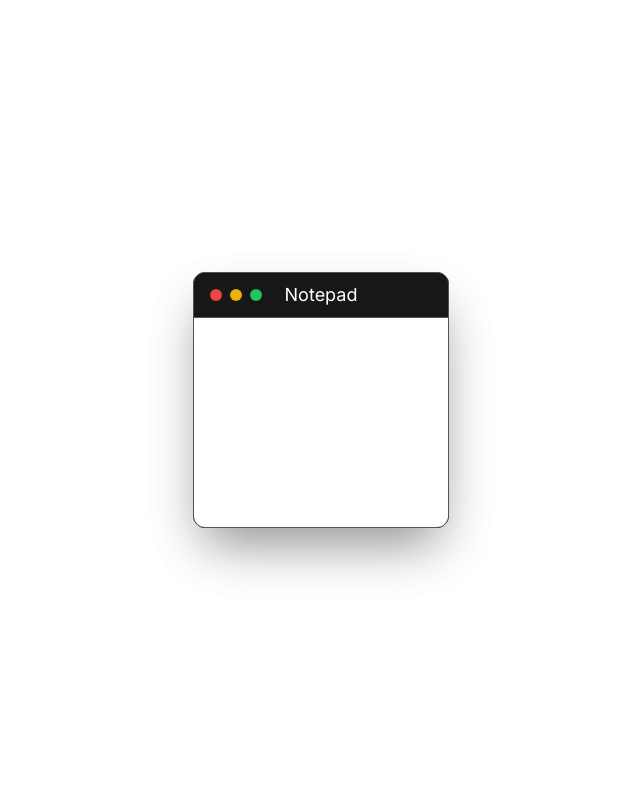
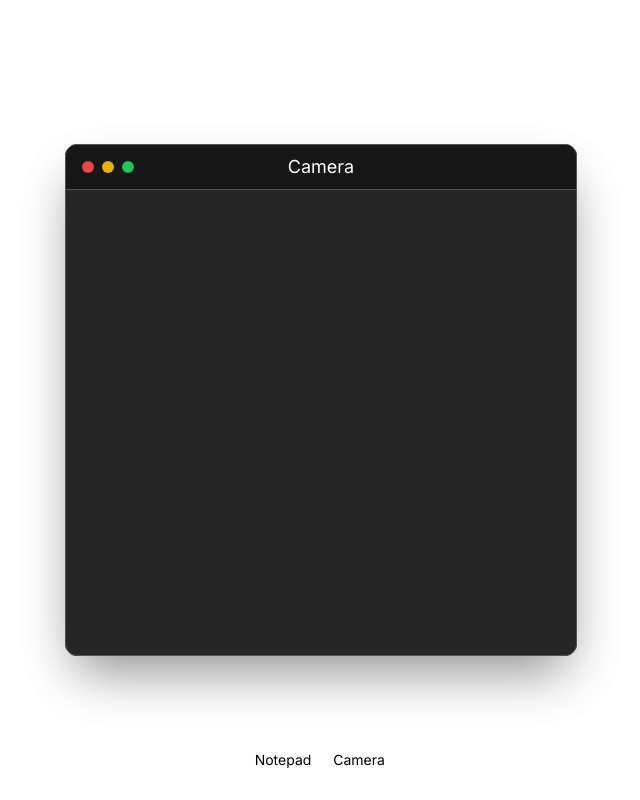
Before and after one commit to MiGoYAm/windows-js, a Next.js app: page / in a window 1280 px wide. Shown: the whole page, without its empty margins (319-959 px from the left). Built offline with nearby package versions, Linux system fonts and the light colour scheme; no server answers.

Commit message:
Camera, dock, all

```diff
--- a/app/page.tsx
+++ b/app/page.tsx
@@ -1,14 +1,18 @@
-import App from "@/components/App";
+"use client";
+
+import Dock, { windowsAtom } from "@/components/Dock";
+import { atom, useAtomValue } from "jotai";
+import React from "react";
 
 export default function Home() {
+  const windows = useAtomValue(windowsAtom);
+
   return (
-    <main className="h-screen max-w-screen overflow-clip">
-      <App name="teset">
-        <div className="size-64"></div>
-      </App>
-      <App name="Notepad">
-        <textarea className="size-full resize-none outline-none border-0 font-mono"></textarea>
-      </App>
+    <main className="relative h-screen w-screen overflow-clip dark:bg-black">
+      {windows.map((window, index) =>
+        React.createElement(window, { key: window.name + index }),
+      )}
+      <Dock />
     </main>
   );
 }
--- a/components/App.tsx
+++ b/components/App.tsx
@@ -1,3 +1,4 @@
+/* eslint-disable react-hooks/exhaustive-deps */
 "use client";
 
 import {
@@ -9,13 +10,62 @@ import {
   useMotionValue,
 } from "framer-motion";
 import { atom, useAtom } from "jotai";
-import React, { useCallback, useRef, useState } from "react";
+import { atomFamily, atomWithStorage } from "jotai/utils";
+import React, { useCallback, useMemo } from "react";
+import { create } from "zustand";
 
-const stackAtom = atom<string[]>([]);
+type WindowStore = {
+  windows: Window[];
+  pinnedApps: React.FC[];
+};
+
+// const useWindowStore = create<WindowStore>((set) => ({
+//   windows: [],
+//   pinnedApps: [],
+//   openApp: (app: React.FC) =>
+//     set((state) => ({
+//       windows: [...state.windows, { app, visibility: "floating" }],
+//     })),
+//   closeAppWindows: (name: string) =>
+//     set((state) => ({
+//       windows: state.windows.filter((w) => w.app.name !== name),
+//     })),
+
+//   pinApp: (app: React.FC) => {
+//     set((state) => {
+//       if (state.pinnedApps.includes(app)) {
+//         return state;
+//       }
+//       return { pinnedApps: [...state.pinnedApps, app] };
+//     });
+//   },
+// }));
+
+type Window = {
+  visibility: "floating" | "minimized" | "maximized";
+  app: React.FC;
+};
+
+export type AppState = {
+  name: string;
+  pinned: boolean;
+  visibility: "closed" | "floating" | "minimized" | "maximized";
+  lastPosition: { x: number; y: number };
+  lastSize: { width: number; height: number };
+};
+
+const appAtomFamily = atomFamily(
+  (state: AppState) => atom(state),
+  (a, b) => a.name === b.name,
+);
+
+export const opendedAppsAtom = atom<string[]>([]);
 
 const variants = {
   floating: (point: { x: number; y: number }) => ({
     ...point,
+    top: 0,
+    left: 0,
     transition: { type: "tween" },
   }),
   exit: {
@@ -24,84 +74,51 @@ const variants = {
     transition: { duration: 0.2 },
     transitionEnd: { display: "none" },
   },
-  maximized: {
+  maximized: (props: {}) => ({
     x: 0,
     y: 0,
-    width: "",
-    height: "",
-    top: 0,
-    left: 0,
-    right: 0,
-    bottom: 0,
+    width: window.innerWidth,
+    height: window.innerHeight,
     transition: { type: "tween" },
-  },
+  }),
 };
 
-type WindowState = "closed" | "floating" | "minimized" | "maximized";
-
-const minHeight = 64;
+const minHeight = 128;
 const minWidth = 196;
-
-function resizeSize(
-  size: MotionValue<number>,
-  minSize: number,
-  delta: number,
-  coordinate: number,
-  newCoordinate: number
-) {
-  const sizeValue = size.get();
-  if (
-    sizeValue + delta > minSize &&
-    ((delta < 0 && newCoordinate <= coordinate + sizeValue) ||
-      (delta > 0 && newCoordinate >= coordinate + sizeValue))
-  ) {
-    size.set(sizeValue + delta);
-  }
-}
-
-function resizeSizePosition(
-  size: MotionValue<number>,
-  minSize: number,
-  delta: number,
-  coordinate: MotionValue<number>,
-  newCoordinate: number
-) {
-  const sizeValue = size.get();
-  const coordinateValue = coordinate.get();
-  if (
-    sizeValue - delta > minSize &&
-    ((delta < 0 && newCoordinate <= coordinateValue) ||
-      (delta > 0 && newCoordinate >= coordinateValue))
-  ) {
-    size.set(sizeValue - delta);
-    coordinate.set(coordinateValue + delta);
-  }
-}
 
 export default function App({
   name,
   children,
-  className = "",
   headerLeft,
   onExit,
 }: {
   name: string;
   children: React.ReactNode;
-  className?: string;
   headerLeft?: React.ReactNode;
   onExit?: () => void;
 }) {
-  const [visibility, setVisibility] = useState<WindowState>("floating");
-  const [stack, setStack] = useAtom(stackAtom);
+  const [appState, setAppState] = useAtom(
+    appAtomFamily({
+      name,
+      pinned: false,
+      visibility: "floating",
+      lastPosition: {
+        x: (window.innerWidth - 512) / 2,
+        y: (window.innerHeight - 512) / 2,
+      },
+      lastSize: { width: 512, height: 512 },
+    }),
+  );
+  // eslint-disable-next-line react-hooks/exhaustive-deps
+  const appStateMemo = useMemo(() => appState, []);
+  const [stack, setStack] = useAtom(opendedAppsAtom);
   const order = stack.indexOf(name);
 
-  const x = useMotionValue(window.innerWidth / 2 - 128);
-  const y = useMotionValue(window.innerHeight / 2 - 128);
+  const width = useMotionValue(appState.lastSize.width);
+  const height = useMotionValue(appState.lastSize.height);
+  const x = useMotionValue(appState.lastPosition.x);
+  const y = useMotionValue(appState.lastPosition.y);
 
-  const width = useMotionValue(256);
-  const height = useMotionValue(256);
-
-  const prevPosition = useRef({ x: x.get(), y: y.get() });
   const controls = useDragControls();
 
   function setOnTop() {
@@ -111,67 +128,95 @@ export default function App({
   }
 
   const close = useCallback(() => {
-    setVisibility("closed");
+    setAppState((prev) => ({ ...prev, visibility: "closed" }));
+    setStack((prev) => prev.filter((n) => n !== name));
     onExit?.();
-  }, [onExit]);
-  const minimize = useCallback(() => setVisibility("minimized"), []);
+  }, [onExit, name]);
 
-  function maximize() {
-    setVisibility((prev) => {
-      if (prev === "maximized") {
-        return "floating";
+  const minimize = useCallback(
+    () => setAppState((prev) => ({ ...prev, visibility: "minimized" })),
+    [],
+  );
+
+  const maximize = useCallback(() => {
+    setAppState((prev) => {
+      if (prev.visibility === "maximized") {
+        return {
+          ...prev,
+          visibility: "floating",
+        };
       } else {
-        prevPosition.current = { x: x.get(), y: y.get() };
-        return "maximized";
+        return {
+          ...prev,
+          lastPosition: {
+            x: x.get(),
+            y: y.get(),
+          },
+          visibility: "maximized",
+        };
       }
     });
-  }
+  }, []);
+
+  const saveSize = useCallback(() => {
+    setAppState((prev) => ({
+      ...prev,
+      lastSize: { width: width.get(), height: height.get() },
+      lastPosition: { x: x.get(), y: y.get() },
+    }));
+  }, []);
 
   const resizeLeft = useCallback(
     (info: PanInfo) =>
       resizeSizePosition(width, minWidth, info.delta.x, x, info.point.x),
-    [width, x]
+    [width],
   );
 
   const resizeRight = useCallback(
     (info: PanInfo) =>
       resizeSize(width, minWidth, info.delta.x, x.get(), info.point.x),
-    [width, x]
+    [width, x],
   );
 
   const resizeTop = useCallback(
     (info: PanInfo) =>
       resizeSizePosition(height, minHeight, info.delta.y, y, info.point.y),
-    [height, y]
+    [height, y],
   );
 
   const resizeBottom = useCallback(
     (info: PanInfo) =>
       resizeSize(height, minHeight, info.delta.y, y.get(), info.point.y),
-    [height, y]
+    [height, y],
   );
 
   return (
     <AnimatePresence>
-      {visibility !== "closed" && (
+      {appState.visibility !== "closed" && (
         <motion.div
-          custom={prevPosition.current}
+          custom={appStateMemo.lastPosition}
           style={{ zIndex: 10 + order, width, height, x, y }}
           variants={variants}
-          animate={[
-            visibility === "maximized"
+          animate={
+            appState.visibility === "maximized"
               ? "maximized"
-              : visibility === "minimized"
-              ? "exit"
-              : "floating",
-          ]}
+              : appState.visibility === "minimized"
+                ? "exit"
+                : "floating"
+          }
           exit="exit"
-          drag={visibility === "floating"}
+          onDragEnd={() => {
+            setAppState((prev) => ({
+              ...prev,
+              lastPosition: { x: x.get(), y: y.get() },
+            }));
+          }}
+          drag={appState.visibility === "floating"}
           dragControls={controls}
           dragListener={false}
           dragMomentum={false}
           dragElastic={0}
-          className={`overflow-clip rounded-xl border border-zinc-600 bg-neutral-800 shadow-2xl absolute select-none ${className}`}
+          className="absolute flex select-none flex-col overflow-clip rounded-xl border border-zinc-600 bg-neutral-800 shadow-2xl"
           onTapStart={setOnTop}
           _dragX={x}
           _dragY={y}
@@ -179,7 +224,7 @@ export default function App({
           <div
             onPointerDown={(event) => controls.start(event)}
             onDoubleClick={maximize}
-            className="flex items-center border-b border-zinc-600 bg-neutral-900 select-none"
+            className="flex select-none items-center border-b border-zinc-600 bg-neutral-900"
           >
             <div className="flex-1">
               <div className="flex gap-2 p-4">
@@ -204,41 +249,49 @@ export default function App({
               </div>
             </div>
           </div>
+          {children}
           <motion.div
             onPan={(event, info) => resizeLeft(info)}
-            className="absolute left-0 top-0 h-full w-[1px] cursor-w-resize"
+            onPanEnd={saveSize}
+            className="absolute -left-1 top-0 h-full w-1 cursor-w-resize"
           />
           <motion.div
             onPan={(event, info) => resizeRight(info)}
+            onPanEnd={saveSize}
             className="absolute right-0 top-0 h-full w-[1px] cursor-e-resize"
           />
           <motion.div
             onPan={(event, info) => resizeTop(info)}
-            className="absolute top-0 w-full h-[1px] cursor-n-resize"
+            onPanEnd={saveSize}
+            className="absolute top-0 h-[1px] w-full cursor-n-resize"
           />
           <motion.div
             onPan={(event, info) => resizeBottom(info)}
-            className="absolute bottom-0 w-full h-[1px] cursor-s-resize"
+            onPanEnd={saveSize}
+            className="absolute bottom-0 h-[1px] w-full cursor-s-resize"
           />
           <motion.div
             onPan={(event, info) => {
               resizeTop(info);
               resizeLeft(info);
             }}
-            className="absolute top-0 left-0 size-2 cursor-nw-resize"
+            onPanEnd={saveSize}
+            className="absolute left-0 top-0 size-2 cursor-nw-resize"
           />
           <motion.div
             onPan={(event, info) => {
               resizeTop(info);
               resizeRight(info);
             }}
-            className="absolute top-0 right-0 size-2 cursor-ne-resize"
+            onPanEnd={saveSize}
+            className="absolute right-0 top-0 size-2 cursor-ne-resize"
           />
           <motion.div
             onPan={(event, info) => {
               resizeBottom(info);
               resizeRight(info);
             }}
+            onPanEnd={saveSize}
             className="absolute bottom-0 right-0 size-2 cursor-se-resize"
           />
           <motion.div
@@ -246,11 +299,47 @@ export default function App({
               resizeBottom(info);
               resizeLeft(info);
             }}
+            onPanEnd={saveSize}
             className="absolute bottom-0 left-0 size-2 cursor-sw-resize"
           />
-          {children}
         </motion.div>
       )}
     </AnimatePresence>
   );
 }
+
+function resizeSize(
+  size: MotionValue<number>,
+  minSize: number,
+  delta: number,
+  coordinate: number,
+  newCoordinate: number,
+) {
+  const sizeValue = size.get();
+  if (
+    sizeValue + delta > minSize &&
+    ((delta < 0 && newCoordinate <= coordinate + sizeValue) ||
+      (delta > 0 && newCoordinate >= coordinate + sizeValue))
+  ) {
+    size.set(sizeValue + delta);
+  }
+}
+
+function resizeSizePosition(
+  size: MotionValue<number>,
+  minSize: number,
+  delta: number,
+  coordinate: MotionValue<number>,
+  newCoordinate: number,
+) {
+  const sizeValue = size.get();
+  const coordinateValue = coordinate.get();
+  if (
+    sizeValue - delta > minSize &&
+    ((delta < 0 && newCoordinate <= coordinateValue) ||
+      (delta > 0 && newCoordinate >= coordinateValue))
+  ) {
+    size.set(sizeValue - delta);
+    coordinate.set(coordinateValue + delta);
+  }
+}
--- /dev/null
+++ b/components/Camera.tsx
@@ -0,0 +1,47 @@
+"use client";
+
+import App from "@/components/App";
+import { useEffect, useRef, useState } from "react";
+
+export default function Camera() {
+  const [error, setError] = useState(null);
+  const ref = useRef<HTMLVideoElement>(null);
+
+  useEffect(() => {
+    let stream: MediaStream | null = null;
+    navigator.mediaDevices
+      .getUserMedia({ video: true })
+      .then((s) => {
+        ref.current!.srcObject = s;
+        stream = s;
+      })
+      .catch((err) => setError(err));
+
+    return () => {
+      stream?.getTracks().forEach((track) => {
+        stream!.removeTrack(track);
+        track.stop();
+      });
+    };
+  }, []);
+
+  return (
+    <App name="Camera">
+      <div className="flex flex-1 max-h-full justify-center items-center">
+        {error ? (
+          <p className="text-white text-center">
+            Wystąpił błąd w trakcie inicjalizacji kamery
+          </p>
+        ) : (
+          <video
+            className="object-contain h-full w-full"
+            autoPlay
+            playsInline
+            disablePictureInPicture
+            ref={ref}
+          />
+        )}
+      </div>
+    </App>
+  );
+}
--- /dev/null
+++ b/components/Dock.tsx
@@ -0,0 +1,135 @@
+"use client";
+
+import { atom, useAtom, useSetAtom } from "jotai";
+import { opendedAppsAtom } from "./App";
+import {
+  AnimatePresence,
+  MotionValue,
+  Reorder,
+  motion,
+  useMotionValue,
+  useSpring,
+  useTransform,
+} from "framer-motion";
+import { RefObject, useRef } from "react";
+import Notepad from "./Notepad";
+import Camera from "./Camera";
+
+const apps: { [key: string]: React.FC } = {
+  Notepad: Notepad,
+  Camera: Camera,
+};
+
+export const windowsAtom = atom<React.FC[]>([Notepad, Camera]);
+const pinnedAppsAtom = atom(["Notepad", "Camera"]);
+const dockAppsAtom = atom((get) => {
+  const openedApps = [...get(opendedAppsAtom)];
+  get(pinnedAppsAtom).map((app) => {
+    if (!openedApps.includes(app)) {
+    }
+  });
+});
+
+export default function Dock() {
+  const [pinnedApps, setPinnedApps] = useAtom(pinnedAppsAtom);
+  const [apps, setApps] = useAtom(opendedAppsAtom);
+
+  const dragContraints = useRef(null);
+
+  const mouseX = useMotionValue<number>(Infinity);
+
+  return (
+    <motion.div
+      ref={dragContraints}
+      layout
+      className="fixed bottom-0 left-0 right-0 mx-auto flex h-20 w-fit rounded-2xl bg-white/20 p-2"
+      onMouseMove={(e) => mouseX.set(e.clientX)}
+      onMouseLeave={() => mouseX.set(Infinity)}
+    >
+      <AppList
+        apps={pinnedApps}
+        setApps={setPinnedApps}
+        mouseX={mouseX}
+        dragContraints={dragContraints}
+      />
+      {apps.length > 0 && (
+        <>
+          <div className="mx-2 h-14 w-px self-center bg-slate-400" />
+          <AppList
+            apps={apps}
+            setApps={setApps}
+            mouseX={mouseX}
+            dragContraints={dragContraints}
+          />
+        </>
+      )}
+    </motion.div>
+  );
+}
+
+function AppList(props: {
+  apps: string[];
+  setApps: (apps: string[]) => void;
+  mouseX: MotionValue<number>;
+  dragContraints: RefObject<Element>;
+}) {
+  return (
+    <AnimatePresence>
+      <Reorder.Group
+        axis="x"
+        values={props.apps}
+        onReorder={props.setApps}
+        className="flex items-end gap-3"
+      >
+        {props.apps.map((app) => (
+          <AppIcon
+            app={app}
+            key={app}
+            mouseX={props.mouseX}
+            dragContraints={props.dragContraints}
+          />
+        ))}
+      </Reorder.Group>
+    </AnimatePresence>
+  );
+}
+
+function AppIcon(props: {
+  app: string;
+  mouseX: MotionValue<number>;
+  dragContraints: RefObject<Element>;
+}) {
+  const ref = useRef<HTMLLinkElement>(null);
+  const setWindows = useSetAtom(windowsAtom);
+
+  const distance = useTransform(props.mouseX, (x) => {
+    const bounds = ref.current?.getBoundingClientRect() ?? { x: 0, width: 0 };
+
+    return x - bounds.x - bounds.width / 2;
+  });
+
+  const widthSync = useTransform(distance, [-150, 0, 150], [64, 128, 64]);
+  const width = useSpring(widthSync, {
+    mass: 0.1,
+    stiffness: 150,
+    damping: 12,
+  });
+
+  return (
+    <Reorder.Item
+      ref={ref}
+      value={props.app}
+      style={{ originY: 1, width, height: width, borderRadius: "18.75%" }}
+      initial={{ opacity: 0, scale: 0.5 }}
+      animate={{ opacity: 1, scale: 1 }}
+      exit={{ opacity: 0, scale: 0.5 }}
+      onTap={() => {
+        setWindows((prev) => [...prev, apps[props.app]]);
+      }}
+      dragConstraints={props.dragContraints}
+      className="flex size-16 items-center justify-center bg-white text-sm"
+    >
+      <p>{props.app}</p>
+    </Reorder.Item>
+  );
+}
--- /dev/null
+++ b/components/Notepad.tsx
@@ -0,0 +1,38 @@
+"use client";
+
+import App from "@/components/App";
+import { Save } from "lucide-react";
+import { useRef } from "react";
+
+export default function Notepad() {
+  const ref = useRef<HTMLTextAreaElement>(null);
+
+  return (
+    <App
+      name="Notepad"
+      headerLeft={
+        <button
+          onClick={() => {
+            if (ref.current && ref.current.value !== "") {
+              const a = document.createElement("a");
+              a.href = URL.createObjectURL(
+                new Blob([ref.current.value], { type: "text/plain" }),
+              );
+              a.download = "untilted.txt";
+              a.click();
+              URL.revokeObjectURL(a.href);
+            }
+          }}
+          className="rounded-md p-1.5 hover:bg-neutral-800"
+        >
+          <Save color="white" />
+        </button>
+      }
+    >
+      <textarea
+        ref={ref}
+        className="size-full resize-none border-0 font-mono outline-none"
+      />
+    </App>
+  );
+}
```
Also changed, not shown: package.json (+8 -4 lines), 2 other files (tests, documents, lock files or other folders).
